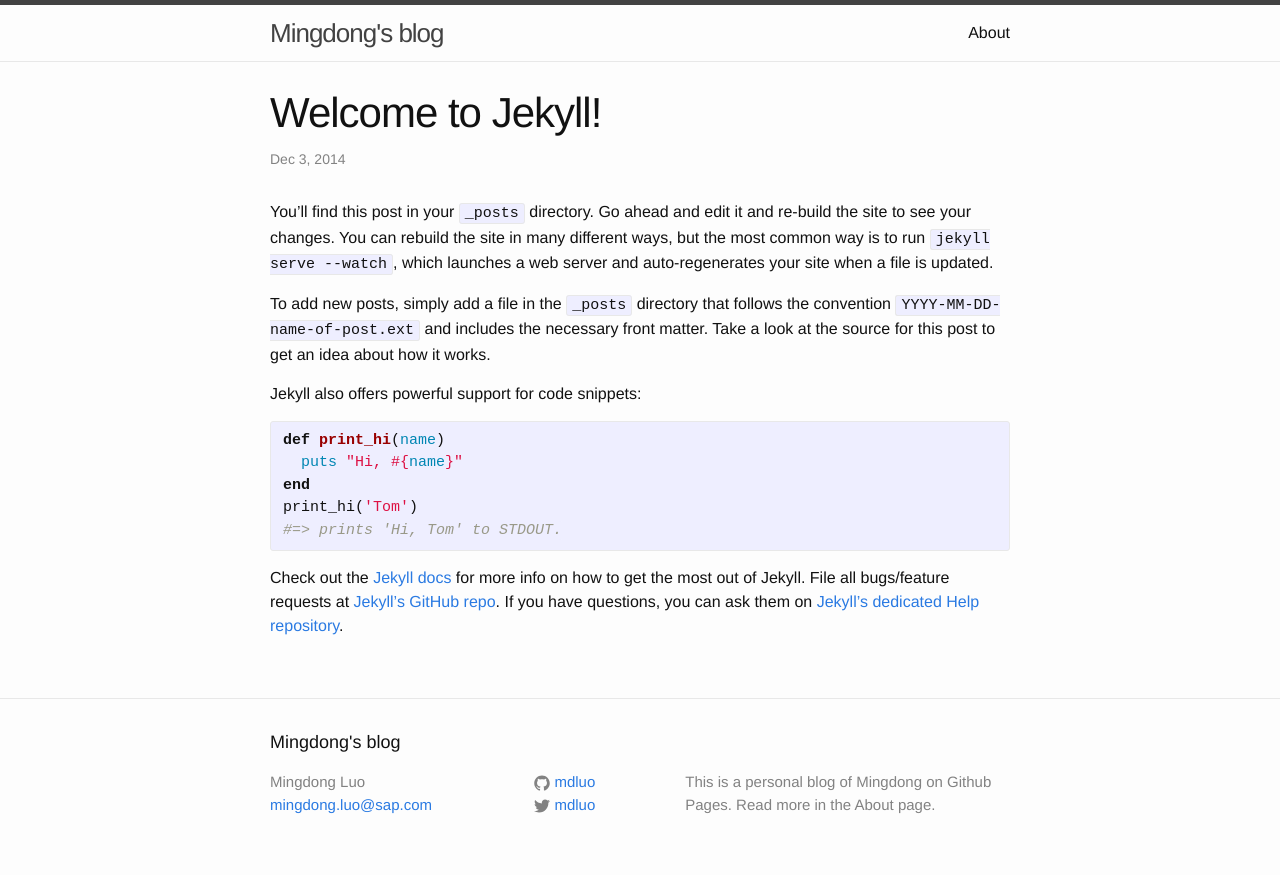
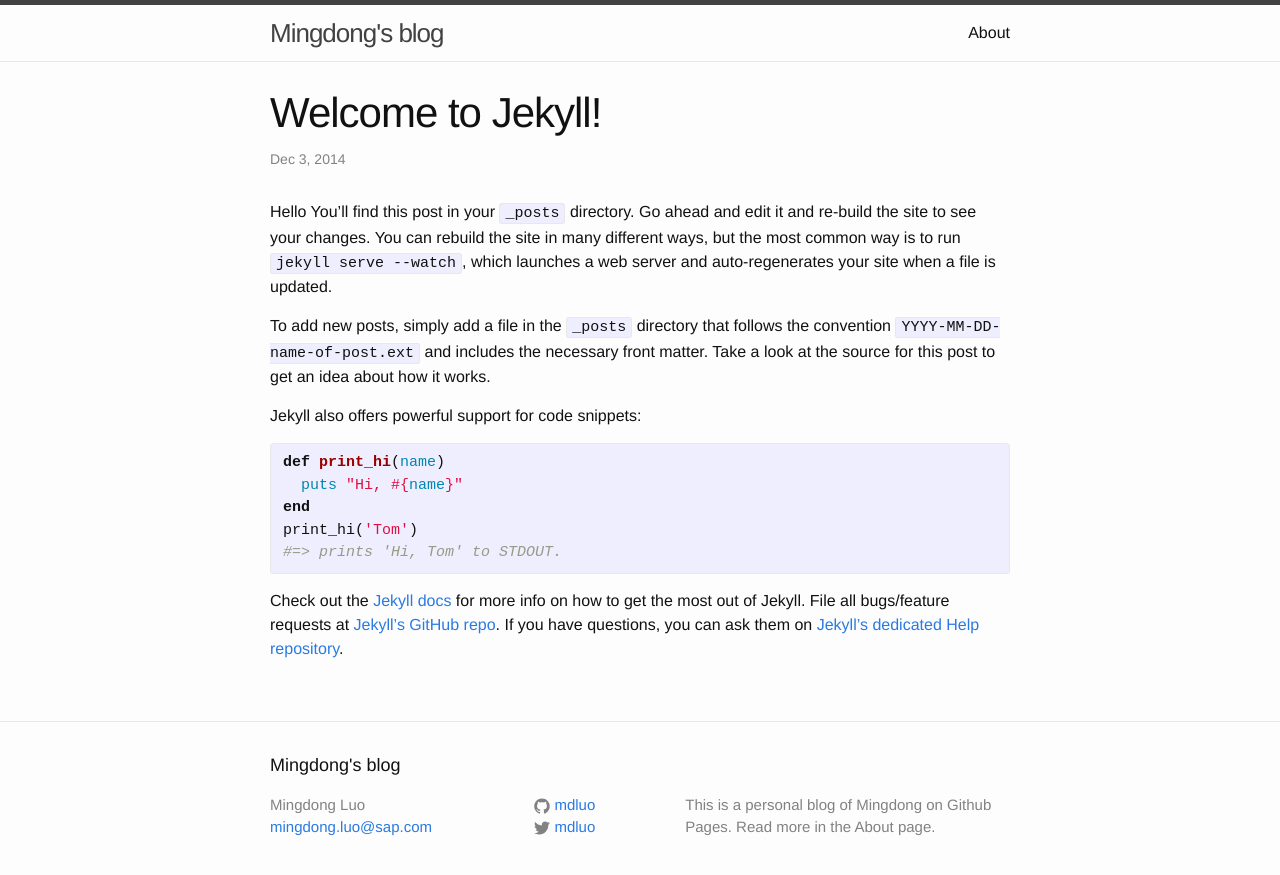
Before and after one commit to itfen/md, a Jekyll site: the page built from _posts/2014-12-03-welcome-to-jekyll.markdown, in a window 1280 px wide. Shown: the top 875 px of the page. Built offline with Jekyll 4.4.1, drawn with Linux system fonts in a browser that asks for light colours.

Commit message:
Update config

```diff
--- a/_config.yml
+++ b/_config.yml
@@ -10,8 +10,9 @@
 
 url: "http://mdluo.github.io" # the base hostname & protocol for your site
 twitter_username: mdluo
-github_username:  mdluo
+github_username: mdluo
 
 # Build settings
 markdown: kramdown
+highlighter: pygments
 comments: true
--- a/_posts/2014-12-03-welcome-to-jekyll.markdown
+++ b/_posts/2014-12-03-welcome-to-jekyll.markdown
@@ -4,6 +4,7 @@
 date:   2014-12-03 00:47:17
 categories:
 ---
+Hello
 You’ll find this post in your `_posts` directory. Go ahead and edit it and re-build the site to see your changes. You can rebuild the site in many different ways, but the most common way is to run `jekyll serve --watch`, which launches a web server and auto-regenerates your site when a file is updated.
 
 To add new posts, simply add a file in the `_posts` directory that follows the convention `YYYY-MM-DD-name-of-post.ext` and includes the necessary front matter. Take a look at the source for this post to get an idea about how it works.
```
